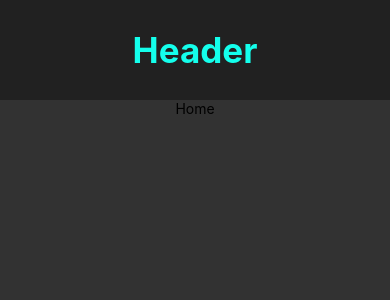
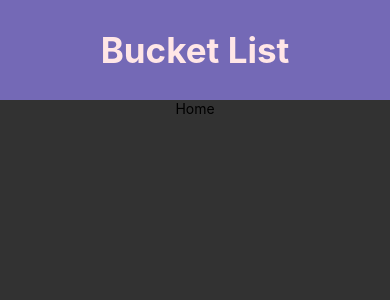
Before and after one commit to gutolive09/ProjetoCp1Mobile, a React Native app: screen / in a window 390 px wide. Shown: the top 300 px of the page. Built offline with nearby package versions, Linux system fonts and the light colour scheme.

Commit message:
Header estilizado.

```diff
--- a/components/Header/index.tsx
+++ b/components/Header/index.tsx
@@ -5,7 +5,7 @@ export default function Header() {
     <View style={styles.header}>
       <StatusBar translucent={true} backgroundColor={'transparent'}/>
       <View style={styles.container}>
-        <Text style={styles.title}>Header</Text>
+        <Text style={styles.title}>Bucket List</Text>
       </View>
     </View>
   );
@@ -16,7 +16,7 @@ const styles = StyleSheet.create({
     paddingTop: Platform.OS === "android" ? StatusBar.currentHeight : 0,
     width: "100%",
     height: 100,
-    backgroundColor: "#212121",
+    backgroundColor: "#7469B6",
   },
   container: {
     flex: 1,
@@ -26,6 +26,6 @@ const styles = StyleSheet.create({
   title: {
     fontSize: 35,
     fontWeight: "bold",
-    color: "#14FFEC",
+    color: "#FFE6E6",
   },
 });
```
